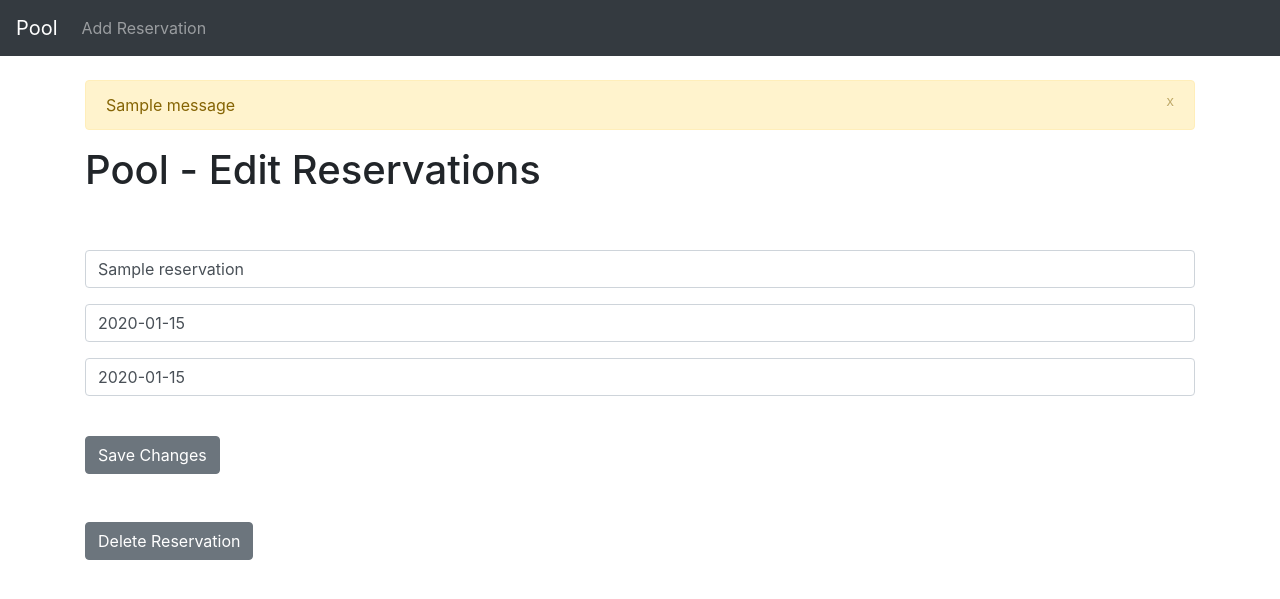
After one commit to ten120963/reservations, a Django app: page /edit/1 in a window 1280 px wide. The commit adds this page. Shown: the top 599 px of the page. Run offline with Django 3.2, Linux system fonts and the light colour scheme; tables that the repository leaves empty hold one stand-in row (values such as "Sample post"); one stand-in notice (Sample message) is shown; some libraries are stand-ins or nearby versions.

Commit message:
added pages

```diff
--- a/website/templates/base.html
+++ b/website/templates/base.html
@@ -33,6 +33,16 @@
 
 <br/>
 <div class="container">
+	{% if messages %}
+		{% for message in messages %}
+			<div class="alert alert-warning alert-dismissible fade show" role="alert">
+		  		<button class="close" data-dismiss="alert">
+					<small><sup>x</sup></small>
+				</button>
+				{{ message }}
+			</div>
+		{% endfor %}
+	{% endif %}
 	{% block 'content' %}
 	{% endblock %}
 </div>
--- /dev/null
+++ b/website/templates/edit.html
@@ -0,0 +1,34 @@
+{% extends 'base.html' %}
+
+{% block 'content' %}
+
+<h1>Pool - Edit Reservations</h1>
+<br/><br/>
+{% if get_reservation %}
+	<form method="POST">
+		{% csrf_token %}
+		  <div class="form-group">
+		    <input type="text" class="form-control" value="{{ get_reservation.name }}" name="name">
+		  </div>
+		  <div class="form-group">
+		    <input type="text" class="form-control" value="{{ get_reservation.date }}" name="date">
+		  </div>
+		  <div class="form-group">
+		    <input type="text" class="form-control" value="{{ get_reservation.time }}" name="time">
+		  </div>
+		  <br/>
+
+		  <button type="submit" class="btn btn-secondary">Save Changes</button>
+	</form>
+
+	<br/>
+	<br/>
+	<form method="POST" action="{% url 'delete' get_reservation.id %}">
+		{% csrf_token %}
+		<input type="hidden" value="{{ get_reservation.id }}" name="id">
+		<button type="submit" class="btn btn-secondary">Delete Reservation</button>
+	</form>
+
+{% endif %}
+
+{% endblock %}
--- a/website/urls.py
+++ b/website/urls.py
@@ -4,4 +4,6 @@ from . import views
 urlpatterns = [
 	path('', views.home, name="home"),
 	path('add/', views.add, name="add"),
+	path('edit/<list_id>', views.edit, name="edit"),
+	path('delete/<list_id>', views.delete, name="delete"),
 ]
--- a/website/views.py
+++ b/website/views.py
@@ -1,5 +1,7 @@
-from django.shortcuts import render
+from django.shortcuts import render, redirect
 from .models import Reservation
+from .forms import ReservationForm
+from django.contrib import messages
 
 def home(request):
 	all_reservations = Reservation.objects.all
@@ -7,4 +9,39 @@ def home(request):
 
 
 def add(request):
-	return render(request, 'add.html', {})
+	if request.method == "POST":
+		form = ReservationForm(request.POST or None)
+		if form.is_valid():
+			form.save()
+			messages.success(request, ('Reservation Has Been Added!'))
+			return redirect('home')
+		else:
+			messages.success(request, ('Seems Like There Was An Error...'))
+			return render(request, 'add.html', {})
+	else:
+		return render(request, 'add.html', {})
+
+def edit(request, list_id):
+	if request.method == "POST":
+		current_reservation = Reservation.objects.get(pk=list_id)
+		form = ReservationForm(request.POST or None, instance=current_reservation)
+		if form.is_valid():
+			form.save()
+			messages.success(request, ('Reservation Has Been Edited!'))
+			return redirect('home')
+		else:
+			messages.success(request, ('Seems Like There Was An Error...'))
+			return render(request, 'edit.html', {})
+	else:
+		get_reservation = Reservation.objects.get(pk=list_id)
+		return render(request, 'edit.html', {'get_reservation': get_reservation})
+
+def delete(request, list_id):
+	if request.method == "POST":
+		current_reservation = Reservation.objects.get(pk=list_id)
+		current_reservation.delete()
+		messages.success(request, ('Reservation Has Been Deleted!'))
+		return redirect('home')
+	else:
+		messages.success(request, ('Nothing To See Here...'))
+		return redirect('home')
```
Also changed, not shown: website/forms.py (added, +7 -0 lines), website/templates/add.html (+16 -0 lines), website/templates/home.html (+7 -7 lines).
